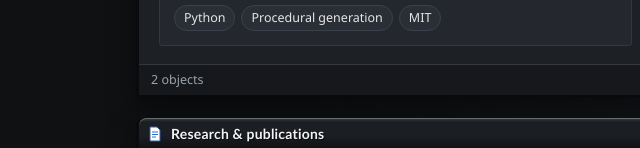
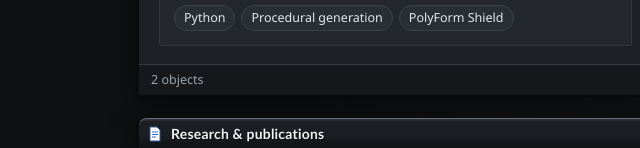
Before and after one commit to Antonetti-Lucas/Antonetti-Lucas.github.io, a plain HTML site: page index.html in a window 1280 px wide. Shown: the part 843-991 px from the top of the page, 0-640 px from the left. Drawn offline with Linux system fonts and the light colour scheme.

Commit message:
terrasylva is now PolyForm Shield, not MIT
Co-Authored-By: Claude Opus 5.5 <noreply@anthropic.com>

```diff
--- a/index.html
+++ b/index.html
@@ -85,7 +85,7 @@
             <h3><a href="https://github.com/Antonetti-Lucas/terrasylva" rel="noopener">terrasylva</a></h3>
             <p data-l="en">Procedural worlds: river-carved terrain, oceans, climate and biomes, with a desktop editor. Exports to game-engine formats.</p>
             <p data-l="pt">Mundos procedurais: relevo esculpido por rios, oceanos, clima e biomas, com um editor desktop. Exporta para formatos de game engines.</p>
-            <ul class="chips"><li>Python</li><li><span data-l="en">Procedural generation</span><span data-l="pt">Geração procedural</span></li><li>MIT</li></ul>
+            <ul class="chips"><li>Python</li><li><span data-l="en">Procedural generation</span><span data-l="pt">Geração procedural</span></li><li>PolyForm Shield</li></ul>
           </div>
         </article>
         <article class="project">
```
